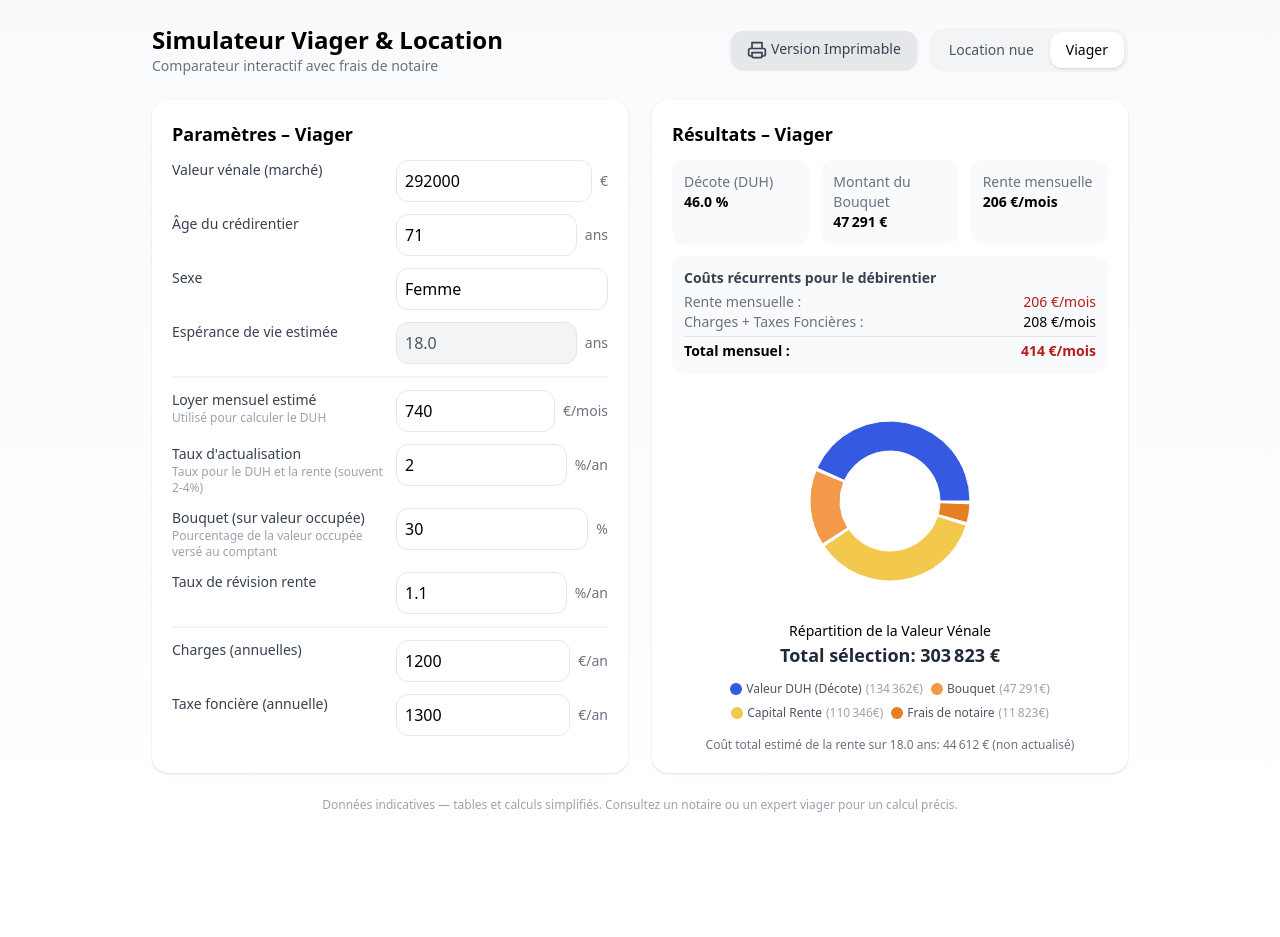
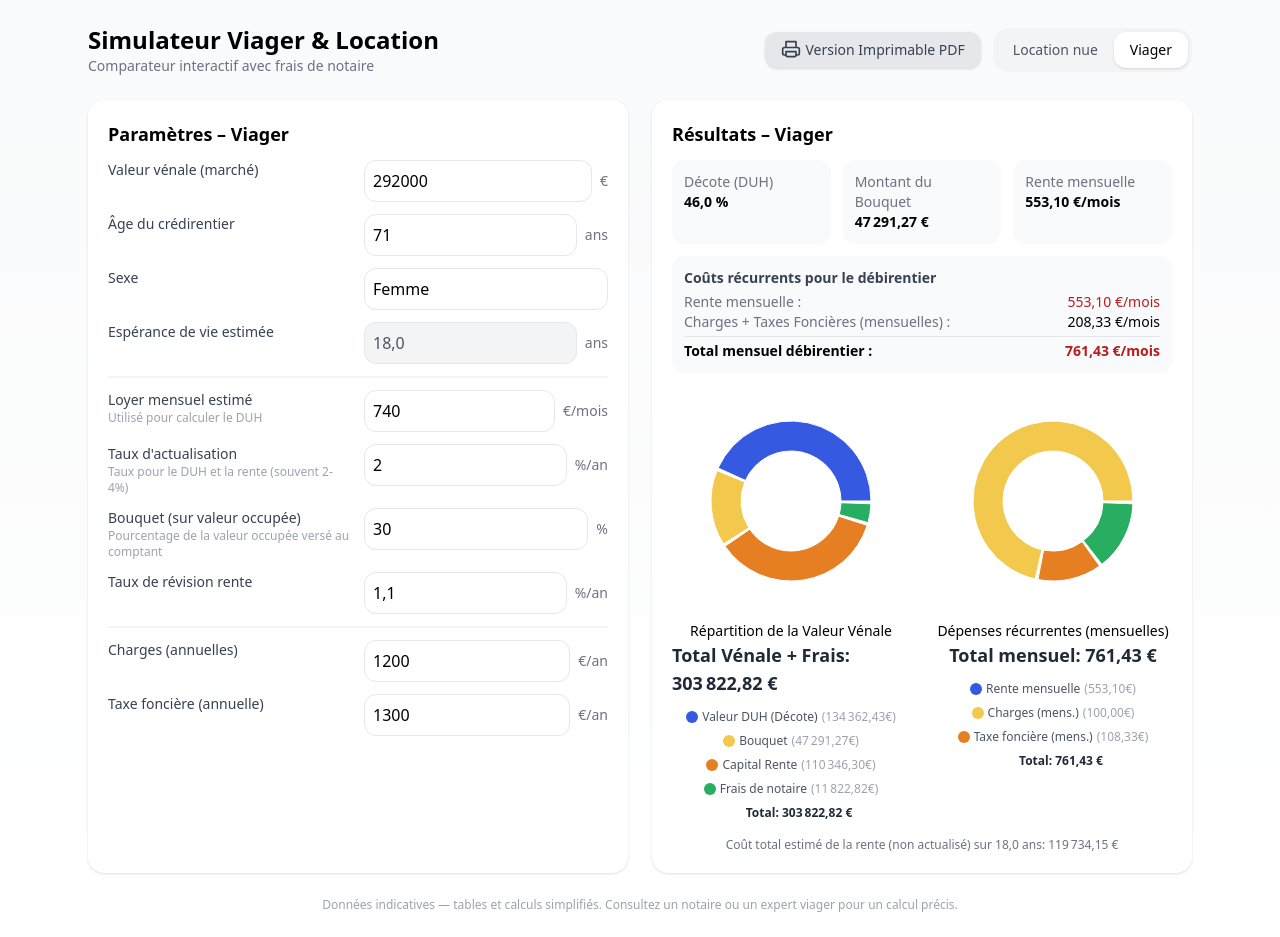
Before and after one commit to wizzwid/viager-vs-location, a React (Vite) app: page / in a window 1280 px wide. Before the commit the page ends 837 px from the top, so only its background shows below. Built offline with nearby package versions, Linux system fonts and the light colour scheme; the HTML template or start-up script is replaced by a standard one.

Commit message:
Update App.tsx

```diff
--- a/src/App.tsx
+++ b/src/App.tsx
@@ -18,20 +18,42 @@ const printStyles = `
 /*********************
  * UTILITAIRES GÉNÉRAUX
  *********************/
-// Formatage en monétaire français (ex: 123 456)
-const fmt = (n: number, d = 0) =>
-  isFinite(n) ? n.toLocaleString("fr-FR", { maximumFractionDigits: d }) : "—";
-// Conversion de la saisie (retire les espaces/virgules et points de millier)
-const toNum = (v: string) => Number((v || "").toString().replace(/\s/g, "").replace(/\./g, "").replace(",", ".")) || 0;
+// Formatage en monétaire français (ex: 123 456,78). Deux décimales sont forcées pour les montants.
+const fmt = (n: number, d = 2) =>
+  isFinite(n) ? n.toLocaleString("fr-FR", { maximumFractionDigits: d, minimumFractionDigits: d }) : "—";
+
+/**
+ * Conversion de la saisie : gère les formats de nombres français (virgule décimale, espaces et points de milliers).
+ * * LOGIQUE CORRIGÉE :
+ * 1. Retirer les espaces (pour les milliers : 300 000).
+ * 2. Retirer les points (.) s'ils sont des séparateurs de milliers (ex: 300.000), mais les conserver pour les décimales si une virgule est déjà utilisée.
+ * 3. Remplacer la virgule (,) par un point (.) pour la décimale.
+ */
+const toNum = (v: string) => {
+  let s = (v || "").toString().trim();
+
+  // 1. Retirer les espaces
+  s = s.replace(/\s/g, "");
+
+  // 2. Gérer les décimales et séparateurs :
+  // Si le nombre contient une virgule, on la traite comme séparateur décimal et on ignore les points.
+  if (s.includes(",")) {
+    // Retirer les points qui sont probablement des séparateurs de milliers (ex: 300.000,50)
+    s = s.replace(/\./g, "");
+    // Remplacer la virgule décimale par un point (ex: 300000,50 -> 300000.50)
+    s = s.replace(",", ".");
+  }
+  // Si le nombre ne contient PAS de virgule, on laisse le point comme séparateur décimal (format anglo-saxon).
+
+  return Number(s) || 0;
+};
 
 /**
  * Estimation simplifiée des frais de notaire (environ 7.5% du prix dans l'ancien, tous frais compris)
- * @param price - Le montant du bien ou de la valeur à taxer (e.g. valeur occupée)
- * @returns Montant estimé des frais de notaire
  */
 function calculateNotaryFees(price: number) {
   if (price <= 0) return 0;
-  const FEE_RATE_OLD = 0.075; // 7,5%
+  const FEE_RATE_OLD = 0.075;
   return price * FEE_RATE_OLD;
 }
 
@@ -51,6 +73,7 @@ function Field({
   onChange,
   help,
   readOnly = false,
+  decimals = 0,
 }: {
   label: string;
   suffix?: string;
@@ -58,7 +81,10 @@ function Field({
   onChange: (v: string) => void;
   help?: string;
   readOnly?: boolean;
+  decimals?: number; // Pour afficher un nombre non monétaire avec une précision donnée
 }) {
+  const displayValue = readOnly ? fmt(Number(value), decimals) : value;
+
   return (
     <label className="flex items-start justify-between gap-3 w-full">
       <div className="w-1/2">
@@ -68,7 +94,7 @@ function Field({
       <span className="flex items-center gap-2 w-1/2">
         <input
           className={`w-full rounded-xl border p-2 focus:outline-none ${readOnly ? "bg-gray-100 text-gray-600 cursor-not-allowed" : "focus:ring"}`}
-          value={value}
+          value={displayValue}
           onChange={(e) => onChange(e.target.value)}
           inputMode="decimal"
           type="text"
@@ -99,6 +125,7 @@ function Tabs({ tabs, active, onChange }: { tabs: string[]; active: string; onCh
 }
 
 function Legend({ data, colors }: { data: { name: string; value: number }[]; colors: string[] }) {
+  const total = data.reduce((sum, item) => sum + item.value, 0);
   return (
     <div className="flex flex-wrap justify-center gap-2 mt-3 text-xs">
       {data.map((item, i) => (
@@ -108,6 +135,7 @@ function Legend({ data, colors }: { data: { name: string; value: number }[]; col
           <span className="text-gray-400">({fmt(item.value)}€)</span>
         </div>
       ))}
+      <div className="font-bold text-gray-800 ml-4">Total: {fmt(total)} €</div>
     </div>
   );
 }
@@ -125,63 +153,95 @@ function DonutWithTotal({
 }) {
   const total = data.reduce((sum, item) => sum + item.value, 0);
 
+  // Filtre les données dont la valeur est > 0 pour le graphique
+  const displayData = data.filter(item => item.value > 0);
+  if (displayData.length === 0) {
+    displayData.push({ name: "Aucune donnée", value: 1 }); // Afficher un cercle vide
+  }
+
   return (
     <div className="flex flex-col items-center">
       <div className="h-56 w-full">
         <ResponsiveContainer width="100%" height="100%">
           <PieChart>
-            <Pie dataKey="value" data={data} innerRadius={50} outerRadius={80} paddingAngle={2}>
-              {data.map((_, i) => (
+            <Pie
+              dataKey="value"
+              data={displayData}
+              innerRadius={50}
+              outerRadius={80}
+              paddingAngle={2}
+              // Si pas de données, dessine un cercle gris
+              fill={displayData.length === 1 && displayData[0].name === "Aucune donnée" ? "#ccc" : undefined}
+            >
+              {displayData.map((_, i) => (
                 <Cell key={i} fill={colors[i % colors.length]} />
               ))}
             </Pie>
-            <Tooltip formatter={(v: number) => `${fmt(v)} €`} />
+            <Tooltip formatter={(v: number, n, props) => [`${fmt(v)} €`, props.payload.name]} />
           </PieChart>
         </ResponsiveContainer>
       </div>
       <div className="text-center text-sm font-medium mt-2">
         {title}
-        <div className="text-lg font-bold text-gray-800">{totalTitle}: {fmt(total)} €</div>
       </div>
-      <Legend data={data} colors={colors} />
+      <div className="text-lg font-bold text-gray-800">{totalTitle}: {fmt(total)} €</div>
+      <Legend data={data} colors={COLORS} />
     </div>
   );
 }
 
+
 /*********************
  * FORMULES FINANCIÈRES
  *********************/
-/** Prêt amortissable : mensualité. */
+
+/**
+ * Calcule le versement mensuel constant pour un prêt amortissable (correction pour taux 0%).
+ */
 function annuityPayment(capital: number, ratePct: number, years: number) {
-  const r = ratePct / 100 / 12;
-  const n = Math.round(years * 12);
-  if (n === 0) return 0;
-  if (r === 0) return capital / n; // ✅ cas taux 0%
+  const r = ratePct / 100 / 12; // Taux mensuel
+  const n = Math.round(years * 12); // Nombre de mois
+
+  if (n === 0 || capital === 0) return 0;
+
+  if (r <= 0) { // Gère le cas r = 0%
+    return capital / n;
+  }
+
+  // Cas standard (formule de l'annuité)
   return (capital * r) / (1 - Math.pow(1 + r, -n));
 }
 
-/** Valeur Actuelle d'une annuité (paiements en début de période). */
+/**
+ * Calcule la Valeur Actuelle d'une série de flux constants (DUH/loyers).
+ */
 function presentValueAnnuity(monthly: number, years: number, discountPct: number) {
   const r = discountPct / 100 / 12; // Taux mensuel
   const n = Math.round(years * 12); // Nombre de mois
-  if (n === 0) return 0;
   if (r === 0) return monthly * n;
-  // Paiements en début de période => facteur * (1+r)
-  return monthly * ((1 - Math.pow(1 + r, -n)) / r) * (1 + r);
+
+  // Formule de la valeur actuelle d'une annuité due (paiements en début de période)
+  const v = monthly * ((1 - Math.pow(1 + r, -n)) / r) * (1 + r);
+  return v;
 }
 
-/** Valeur Actuelle d'une série indexée (rente viagère). */
+/**
+ * Calcule la Valeur Actuelle d'une série de flux indexés (Rente Viagère).
+ */
 function pvIndexedAnnuity(monthly: number, years: number, discountPct: number, indexPct: number) {
   const r = discountPct / 100 / 12;
   const g = indexPct / 100 / 12;
   const n = Math.round(years * 12);
-  if (n === 0) return 0;
   const q = (1 + g) / (1 + r);
-  if (Math.abs(q - 1) < 1e-9) return monthly * n; // limite r≈g
-  return (monthly * (1 - Math.pow(q, n))) / (1 - q);
+  if (q === 1) return monthly * n;
+
+  const v = (monthly * (1 - Math.pow(q, n))) / (1 - q);
+  return v;
 }
 
-/** Inversion : rente mensuelle à partir d'un capital présent (PV). */
+/**
+ * Résout le montant de la rente mensuelle à partir du Capital Rente désiré (PV).
+ */
 function solveMonthlyFromPV(targetPV: number, years: number, discountPct: number, indexPct: number) {
   const ref = pvIndexedAnnuity(100, years, discountPct, indexPct);
   return ref ? (targetPV / ref) * 100 : 0;
@@ -190,24 +250,32 @@ function solveMonthlyFromPV(targetPV: number, years: number, discountPct: number
 /*********************
  * TABLE INSEE SIMPLIFIÉE
  *********************/
+/**
+ * Fournit l'espérance de vie résiduelle par interpolation linéaire.
+ */
 function getEsperanceVie(age: number, sexe: string) {
   const tableF: Record<number, number> = { 50: 36, 55: 31.5, 60: 27, 65: 22.5, 70: 18.8, 75: 15, 80: 11.5, 85: 8.5, 90: 6.2, 95: 4.5, 100: 3.5 };
   const tableM: Record<number, number> = { 50: 32, 55: 28, 60: 24, 65: 20, 70: 16.5, 75: 13, 80: 10, 85: 7.5, 90: 5.5, 95: 4, 100: 3 };
   const keys = Object.keys(tableF).map(Number).sort((a, b) => a - b);
   const tbl = sexe.toLowerCase().startsWith("h") ? tableM : tableF;
+
   if (age <= keys[0]) return tbl[keys[0]];
   if (age >= keys[keys.length - 1]) return tbl[keys[keys.length - 1]];
+
   for (let i = 1; i < keys.length; i++) {
     if (age <= keys[i]) {
       const a0 = keys[i - 1];
       const a1 = keys[i];
       const y0 = tbl[a0];
       const y1 = tbl[a1];
+      // Interpolation linéaire
       return y0 + ((y1 - y0) * (age - a0)) / (a1 - a0);
     }
   }
   return 0;
 }
+
+const COLORS = ["#3559E0", "#F2C94C", "#E67E22", "#27AE60"];
 
 /*********************
  * COMPOSANT LOCATION NUE
@@ -215,8 +283,8 @@ function getEsperanceVie(age: number, sexe: string) {
 function LocationNue() {
   const [prix, setPrix] = useState("292000");
   const [apport, setApport] = useState("72000");
-  const [taux, setTaux] = useState("2.5");
-  const [assurance, setAssurance] = useState("0.35");
+  const [taux, setTaux] = useState("2,5"); // Utilisation de la virgule pour la saisie française
+  const [assurance, setAssurance] = useState("0,35");
   const [duree, setDuree] = useState("20");
   const [loyer, setLoyer] = useState("740");
   const [charges, setCharges] = useState("1200");
@@ -228,16 +296,27 @@ function LocationNue() {
   const vAssurance = toNum(assurance);
   const vDuree = toNum(duree);
 
-  const capital = Math.max(0, vPrix - vApport); // ✅ pas de capital négatif
+  // Sécurité numérique : le capital emprunté ne peut être négatif
+  const capital = Math.max(0, vPrix - vApport);
+
+  // Calcul du prêt (mensualité SANS assurance)
   const mensualite = annuityPayment(capital, vTaux, vDuree);
+
+  // Calcul de l'assurance
   const assuranceMens = (capital * (vAssurance / 100)) / 12;
-  const nbMois = Math.round(vDuree * 12);
 
-  // ✅ intérêts calculés uniquement sur la mensualité (hors assurance)
-  const interetsTotaux = Math.max(0, mensualite * nbMois - capital);
-  const assuranceTotale = assuranceMens * nbMois;
+  // Mensualité totale (capital + intérêt + assurance)
+  const totalRemboursementMensuel = mensualite + assuranceMens;
 
-  const totalRemboursementMensuel = mensualite + assuranceMens;
+  // Calculs totaux
+  const nbMois = vDuree * 12;
+
+  // CORRECTION : Intérêts totaux (Basé sur la mensualité HORS assurance pour éviter le double comptage)
+  const totalRembourseCapitalAndInterest = mensualite * nbMois;
+  const coutTotalInterets = Math.max(0, totalRembourseCapitalAndInterest - capital); // Le surplus est l'intérêt
+
+  // Coût total de l'assurance
+  const coutTotalAssurance = assuranceMens * nbMois;
 
   // Frais de notaire (basé sur le prix du bien)
   const fraisNotaire = calculateNotaryFees(vPrix);
@@ -254,13 +333,11 @@ function LocationNue() {
 
   // Donut 2 : Charges récurrentes mensuelles
   const donutCharge = [
-    { name: "Mensualité Prêt", value: mensualite },
+    { name: "Mensualité Prêt (C+I)", value: mensualite },
     { name: "Assurance Emprunteur", value: assuranceMens },
     { name: "Taxe foncière (mens.)", value: toNum(taxe) / 12 },
     { name: "Charges (mens.)", value: toNum(charges) / 12 },
   ];
-
-  const COLORS = ["#3559E0", "#F2C94C", "#E67E22", "#27AE60"];
 
   return (
     <div className="grid lg:grid-cols-2 gap-6">
@@ -269,8 +346,8 @@ function LocationNue() {
           <Field label="Prix du bien" suffix="€" value={prix} onChange={setPrix} />
           <Field label="Apport" suffix="€" value={apport} onChange={setApport} />
           <div className="h-0.5 bg-gray-100 my-4"></div>
-          <Field label="Taux du prêt" suffix="%/an" value={taux} onChange={setTaux} />
-          <Field label="Assurance" suffix="%/an" value={assurance} onChange={setAssurance} />
+          <Field label="Taux du prêt" suffix="%/an" value={taux} onChange={setTaux} decimals={2}/>
+          <Field label="Assurance" suffix="%/an" value={assurance} onChange={setAssurance} decimals={2}/>
           <Field label="Durée du prêt" suffix="ans" value={duree} onChange={setDuree} />
           <div className="h-0.5 bg-gray-100 my-4"></div>
           <Field label="Loyer mensuel" suffix="€" value={loyer} onChange={setLoyer} />
@@ -283,7 +360,7 @@ function LocationNue() {
         {/* Résultat 1: Cashflow */}
         <div className="grid grid-cols-2 gap-3 text-sm">
           <div className="bg-gray-50 p-3 rounded-xl">
-            <div className="text-gray-500">Remboursement mensuel</div>
+            <div className="text-gray-500">Remboursement mensuel total</div>
             <div className="font-semibold">{fmt(totalRemboursementMensuel)} €/mois</div>
           </div>
           <div className="bg-gray-50 p-3 rounded-xl">
@@ -294,23 +371,23 @@ function LocationNue() {
 
         {/* Résultat 2: Coûts totaux du prêt */}
         <div className="bg-gray-50 p-3 rounded-xl text-sm mt-3">
-          <div className="text-gray-700 font-semibold mb-1">Coût total sur {vDuree} ans</div>
+          <div className="text-gray-700 font-semibold mb-1">Détail du Coût de l'emprunt sur {fmt(vDuree, 0)} ans</div>
           <div className="flex justify-between">
             <span className="text-gray-500">Intérêts du prêt :</span>
-            <span className="font-medium text-red-700">{fmt(interetsTotaux)} €</span>
+            <span className="font-medium text-red-700">{fmt(coutTotalInterets)} €</span>
           </div>
           <div className="flex justify-between">
             <span className="text-gray-500">Coût total assurance :</span>
-            <span className="font-medium">{fmt(assuranceTotale)} €</span>
+            <span className="font-medium">{fmt(coutTotalAssurance)} €</span>
           </div>
           <div className="flex justify-between mt-1 pt-1 border-t border-gray-200">
-            <span className="font-bold">Total Emprunt & Assurance :</span>
-            <span className="font-bold text-red-700">{fmt(interetsTotaux + assuranceTotale)} €</span>
+            <span className="font-bold">Coût total de l'emprunt (Intérêts + Assurance) :</span>
+            <span className="font-bold text-red-700">{fmt(coutTotalInterets + coutTotalAssurance)} €</span>
           </div>
         </div>
 
         {/* Graphiques */}
-        <div className="grid md:grid-cols-2 gap-6 mt-4">
+        <div className="grid md:grid-cols-3 gap-6 mt-4">
           <DonutWithTotal
             data={donutCout}
             colors={COLORS}
@@ -320,8 +397,14 @@ function LocationNue() {
           <DonutWithTotal
             data={donutCharge}
             colors={COLORS.slice(2)}
-            title="Dépenses récurrentes mensuelles"
+            title="Dépenses récurrentes (mensuelles)"
             totalTitle="Total mensuel"
+          />
+          <DonutWithTotal
+            data={donutCoutEmprunt}
+            colors={["#E67E22", "#27AE60"]}
+            title="Coût total de l'emprunt (sur la durée)"
+            totalTitle="Total Emprunt"
           />
         </div>
       </Section>
@@ -339,44 +422,47 @@ function Viager() {
   const [loyer, setLoyer] = useState("740"); // Loyer mensuel estimé
   const [taux, setTaux] = useState("2"); // Taux d'actualisation (DUH et rente)
   const [bouquetPct, setBouquetPct] = useState("30"); // Bouquet en % de la Valeur Occupée
-  const [index, setIndex] = useState("1.1"); // Taux de révision de la rente
+  const [index, setIndex] = useState("1,1"); // Taux de révision de la rente
   // Nouveaux champs pour le débirentier
   const [charges, setCharges] = useState("1200");
   const [taxe, setTaxe] = useState("1300");
 
   // Valeurs numériques
   const vV = toNum(valeur);
-  const vAge = Number(age);
+  const vAge = toNum(age);
   const vLoyer = toNum(loyer);
   const vTaux = toNum(taux);
   const vCharges = toNum(charges);
   const vTaxe = toNum(taxe);
 
-  // 1. Espérance de vie (années)
+  // 1. Calcul de l'espérance de vie (en années)
   const years = getEsperanceVie(vAge, sexe);
 
-  // 2. Valeur du DUH (capitalisation des loyers)
+  // 2. Calcul de la Valeur du Droit d'Usage et d'Habitation (DUH)
   const valeurDUH = presentValueAnnuity(vLoyer, years, vTaux);
 
-  // 3. Valeur occupée
+  // 3. Calcul de la Valeur Occupée (sécurité numérique)
   const valeurOccupee = Math.max(0, vV - valeurDUH);
 
-  // 4. Décote %
-  const decotePct = isFinite(valeurDUH / vV) ? (valeurDUH / vV) * 100 : 0;
+  // 4. Décote en pourcentage (pour l'affichage)
+  const decotePct = vV > 0 ? (valeurDUH / vV) * 100 : 0;
 
-  // 5. Bouquet / Capital rente
+  // 5. Répartition en Bouquet et Capital Rente
   const vBouquetPct = toNum(bouquetPct);
   const capBouquet = (vBouquetPct / 100) * valeurOccupee;
-  const capRente = Math.max(0, valeurOccupee - capBouquet);
+  const capRente = valeurOccupee - capBouquet; // Le reste devient le capital à convertir en rente
 
-  // 6. Rente mensuelle
+  // 6. Calcul de la Rente Mensuelle
   const renteMensuelle = solveMonthlyFromPV(capRente, years, vTaux, toNum(index));
 
-  // 7. Frais de notaire (sur valeur occupée)
+  // 7. Calcul des frais de notaire sur la valeur occupée
   const fraisNotaire = calculateNotaryFees(valeurOccupee);
 
   // Coût total de la rente sur l'espérance de vie (non actualisé, pour information)
   const coutTotalRente = renteMensuelle * years * 12;
+
+  // Coûts mensuels pour le débirentier
+  const coutMensuelDebirentier = renteMensuelle + (vCharges + vTaxe) / 12;
 
   // Données pour les graphiques
   const donutCoutTotal = [
@@ -386,7 +472,11 @@ function Viager() {
     { name: "Frais de notaire", value: fraisNotaire },
   ];
 
-  const COLORS = ["#3559E0", "#F2994A", "#F2C94C", "#E67E22"];
+  const donutCoutMensuels = [
+    { name: "Rente mensuelle", value: renteMensuelle },
+    { name: "Charges (mens.)", value: vCharges / 12 },
+    { name: "Taxe foncière (mens.)", value: vTaxe / 12 },
+  ];
 
   return (
     <div className="grid lg:grid-cols-2 gap-6">
@@ -395,12 +485,38 @@ function Viager() {
           <Field label="Valeur vénale (marché)" suffix="€" value={valeur} onChange={setValeur} />
           <Field label="Âge du crédirentier" suffix="ans" value={age} onChange={setAge} />
           <Field label="Sexe" value={sexe} onChange={setSexe} />
-          <Field label="Espérance de vie estimée" suffix="ans" value={years.toFixed(1)} onChange={() => {}} readOnly={true} />
+          <Field
+            label="Espérance de vie estimée"
+            suffix="ans"
+            value={years}
+            onChange={() => {}}
+            readOnly={true}
+            decimals={1} // Affiche une décimale pour l'âge
+          />
           <div className="h-0.5 bg-gray-100 my-4"></div>
-          <Field label="Loyer mensuel estimé" suffix="€/mois" value={loyer} onChange={setLoyer} help="Utilisé pour calculer le DUH" />
-          <Field label="Taux d'actualisation" suffix="%/an" value={taux} onChange={setTaux} help="Taux pour le DUH et la rente (souvent 2-4%)" />
-          <Field label="Bouquet (sur valeur occupée)" suffix="%" value={bouquetPct} onChange={setBouquetPct} help="Pourcentage de la valeur occupée versé au comptant" />
-          <Field label="Taux de révision rente" suffix="%/an" value={index} onChange={setIndex} />
+          <Field
+            label="Loyer mensuel estimé"
+            suffix="€/mois"
+            value={loyer}
+            onChange={setLoyer}
+            help="Utilisé pour calculer le DUH"
+          />
+          <Field
+            label="Taux d'actualisation"
+            suffix="%/an"
+            value={taux}
+            onChange={setTaux}
+            help="Taux pour le DUH et la rente (souvent 2-4%)"
+            decimals={2}
+          />
+          <Field
+            label="Bouquet (sur valeur occupée)"
+            suffix="%"
+            value={bouquetPct}
+            onChange={setBouquetPct}
+            help="Pourcentage de la valeur occupée versé au comptant"
+          />
+          <Field label="Taux de révision rente" suffix="%/an" value={index} onChange={setIndex} decimals={2} />
           <div className="h-0.5 bg-gray-100 my-4"></div>
           <Field label="Charges (annuelles)" suffix="€/an" value={charges} onChange={setCharges} />
           <Field label="Taxe foncière (annuelle)" suffix="€/an" value={taxe} onChange={setTaxe} />
@@ -412,7 +528,7 @@ function Viager() {
         <div className="grid grid-cols-3 gap-3 text-sm">
           <div className="bg-gray-50 p-3 rounded-xl">
             <div className="text-gray-500">Décote (DUH)</div>
-            <div className="font-semibold">{decotePct.toFixed(1)} %</div>
+            <div className="font-semibold">{fmt(decotePct, 1)} %</div>
           </div>
           <div className="bg-gray-50 p-3 rounded-xl">
             <div className="text-gray-500">Montant du Bouquet</div>
@@ -432,26 +548,32 @@ function Viager() {
             <span className="font-medium text-red-700">{fmt(renteMensuelle)} €/mois</span>
           </div>
           <div className="flex justify-between">
-            <span className="text-gray-500">Charges + Taxes Foncières :</span>
+            <span className="text-gray-500">Charges + Taxes Foncières (mensuelles) :</span>
             <span className="font-medium">{fmt((vCharges + vTaxe) / 12)} €/mois</span>
           </div>
           <div className="flex justify-between mt-1 pt-1 border-t border-gray-200">
-            <span className="font-bold">Total mensuel :</span>
-            <span className="font-bold text-red-700">{fmt(renteMensuelle + (vCharges + vTaxe) / 12)} €/mois</span>
+            <span className="font-bold">Total mensuel débirentier :</span>
+            <span className="font-bold text-red-700">{fmt(coutMensuelDebirentier)} €/mois</span>
           </div>
         </div>
 
         {/* Graphique */}
-        <div className="mt-4">
+        <div className="grid md:grid-cols-2 gap-6 mt-4">
           <DonutWithTotal
             data={donutCoutTotal}
             colors={COLORS}
             title="Répartition de la Valeur Vénale"
-            totalTitle="Total sélection"
+            totalTitle="Total Vénale + Frais"
           />
-          <div className="text-center text-xs text-gray-500 mt-4">
-            Coût total estimé de la rente sur {years.toFixed(1)} ans: {fmt(coutTotalRente)} € (non actualisé)
-          </div>
+          <DonutWithTotal
+            data={donutCoutMensuels}
+            colors={COLORS.slice(1)}
+            title="Dépenses récurrentes (mensuelles)"
+            totalTitle="Total mensuel"
+          />
+        </div>
+        <div className="text-center text-xs text-gray-500 mt-4">
+            Coût total estimé de la rente (non actualisé) sur {fmt(years, 1)} ans: {fmt(coutTotalRente)} €
         </div>
       </Section>
     </div>
@@ -478,7 +600,7 @@ export default function App() {
       <style>{printStyles}</style>
 
       <div className="min-h-screen bg-gradient-to-b from-gray-50 to-white">
-        <div className="max-w-5xl mx-auto p-6 space-y-6 print-max-w">
+        <div className="max-w-6xl mx-auto p-6 space-y-6 print-max-w">
           <header className="flex justify-between items-center no-print">
             <div>
               <h1 className="text-2xl font-bold">Simulateur Viager & Location</h1>
@@ -487,10 +609,10 @@ export default function App() {
             <div className="flex items-center gap-3">
               <button
                 onClick={handlePrint}
-                className="px-4 py-2 rounded-xl text-sm font-medium bg-gray-200 text-gray-700 hover:bg-gray-300 transition shadow"
+                className="px-4 py-2 rounded-xl text-sm font-medium bg-gray-200 text-gray-700 hover:bg-gray-300 transition shadow flex items-center"
               >
                 <svg xmlns="http://www.w3.org/2000/svg" className="h-5 w-5 inline-block mr-1" viewBox="0 0 24 24" fill="none" stroke="currentColor" strokeWidth="2" strokeLinecap="round" strokeLinejoin="round"><path d="M6 9V2h12v7M6 18H4a2 2 0 01-2-2v-5a2 2 0 012-2h16a2 2 0 012 2v5a2 2 0 01-2 2h-2M6 14h12M18 14v4a2 2 0 01-2 2H8a2 2 0 01-2-2v-4"/></svg>
-                Version Imprimable
+                Version Imprimable PDF
               </button>
               <Tabs tabs={["Location nue", "Viager"]} active={tab} onChange={setTab} />
             </div>
```
